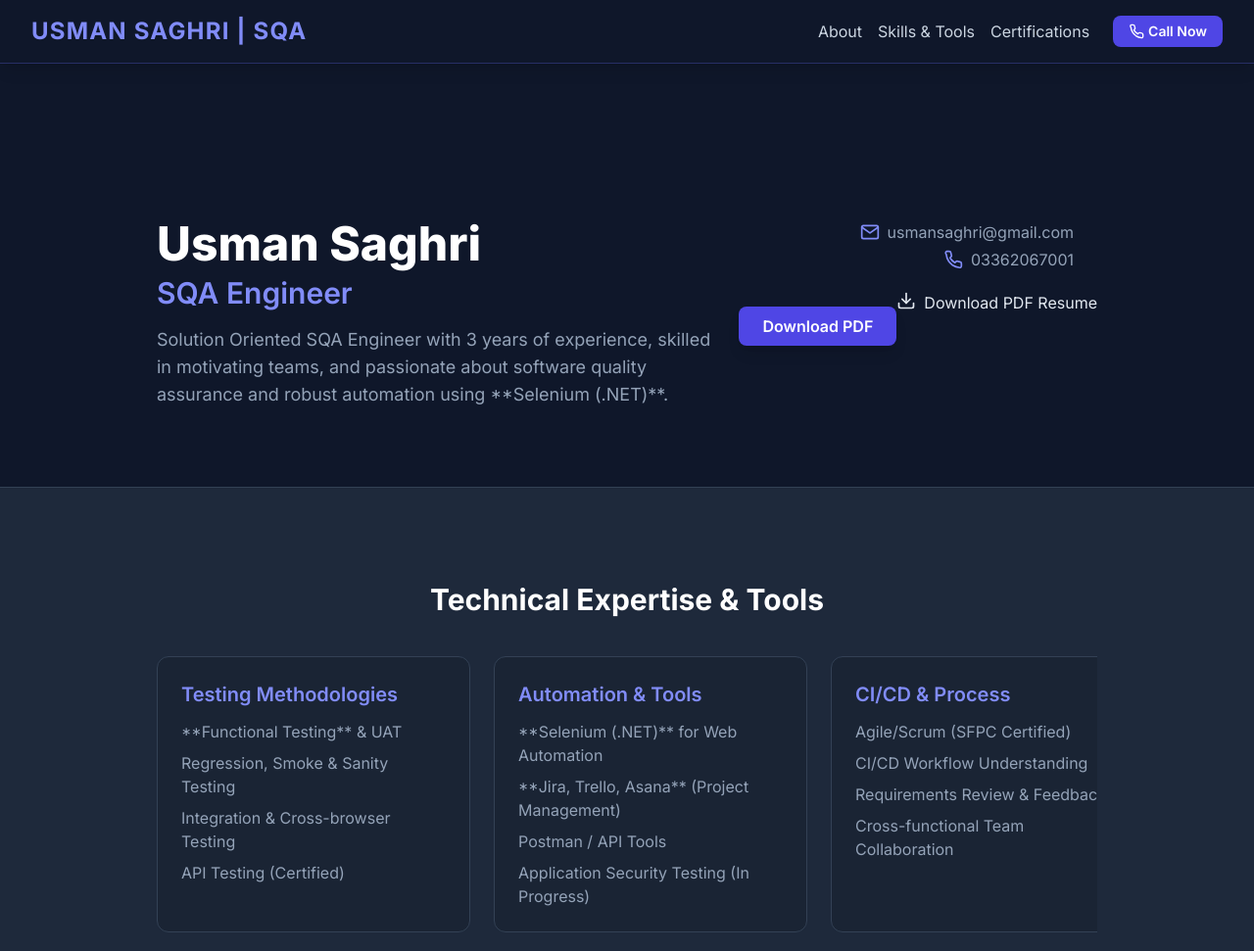
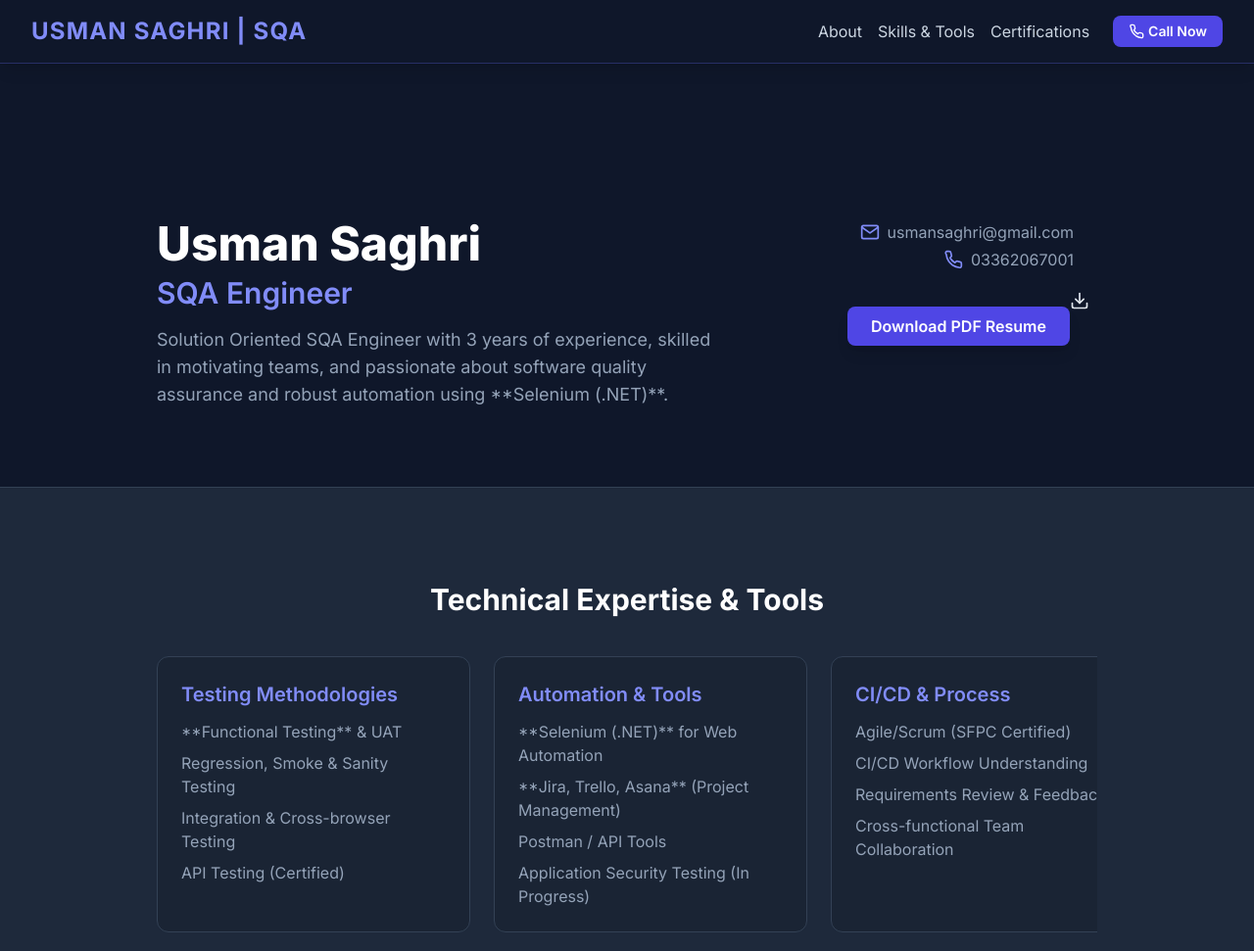
Before and after one commit to Usmansaghri01/SQA-automation-portfolio, a plain HTML site: page index.html in a window 1280 px wide. Shown: the top 971 px of the page at 98% size. Drawn offline with nearby package versions, Linux system fonts and the light colour scheme.

Commit message:
Update index.html

```diff
--- a/index.html
+++ b/index.html
@@ -174,12 +174,12 @@
              <a href="./SQAE-Automation.pdf"
    target="_blank"
    class="mt-4 inline-flex items-center justify-center px-6 py-2 bg-indigo-600 text-white text-base font-semibold rounded-lg shadow-lg hover:bg-indigo-700 transition duration-300">
-   Download PDF
+   Download PDF Resume
 </a>
 
                             <!-- Download Icon -->
                             <svg xmlns="http://www.w3.org/2000/svg" class="w-5 h-5 mr-2" viewBox="0 0 24 24" fill="none" stroke="currentColor" stroke-width="2" stroke-linecap="round" stroke-linejoin="round"><path d="M21 15v4a2 2 0 0 1-2 2H5a2 2 0 0 1-2-2v-4"/><polyline points="7 10 12 15 17 10"/><line x1="12" y1="15" x2="12" y2="3"/></svg>
-                            Download PDF Resume
+
                         </a>
                     </div>
                 </div>
```
